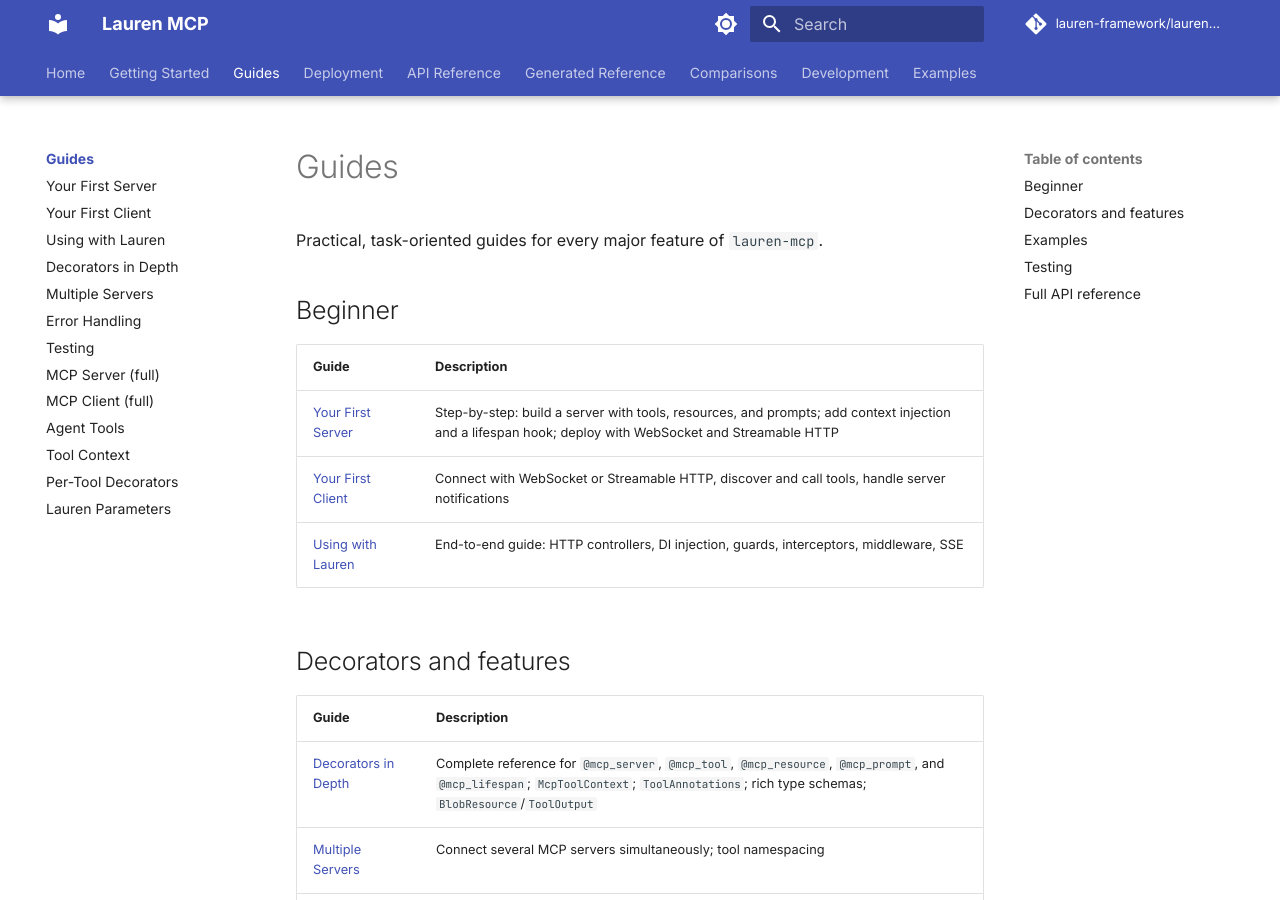
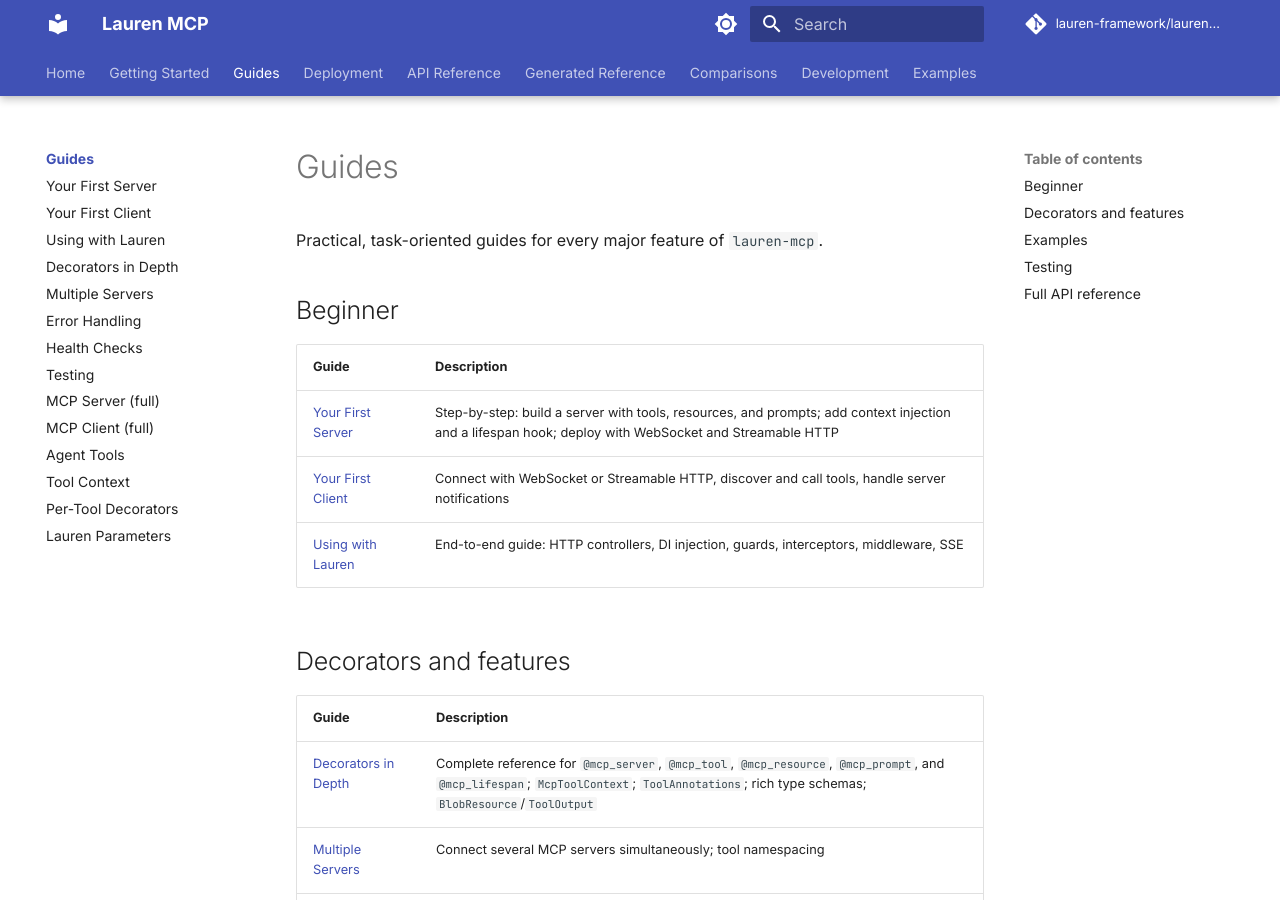
Before and after one commit to lauren-framework/lauren-mcp, an MkDocs documentation site: the page built from docs/guides/index.md, in a window 1280 px wide and 900 px high. Built offline with MkDocs 1.6.1 and Material for MkDocs 9.7.7, drawn with Linux system fonts in a browser that asks for light colours; comment, search, counter and statistics services are not loaded; the version menu is left out.

Commit message:
docs: add health checks to navigation

```diff
--- a/mkdocs.yml
+++ b/mkdocs.yml
@@ -89,6 +89,7 @@ nav:
     - Decorators in Depth: guides/decorators.md
     - Multiple Servers: guides/multiple-servers.md
     - Error Handling: guides/error-handling.md
+    - Health Checks: guides/health-checks.md
     - Testing: guides/testing.md
     - MCP Server (full): guides/mcp-server.md
     - MCP Client (full): guides/mcp-client.md
```
